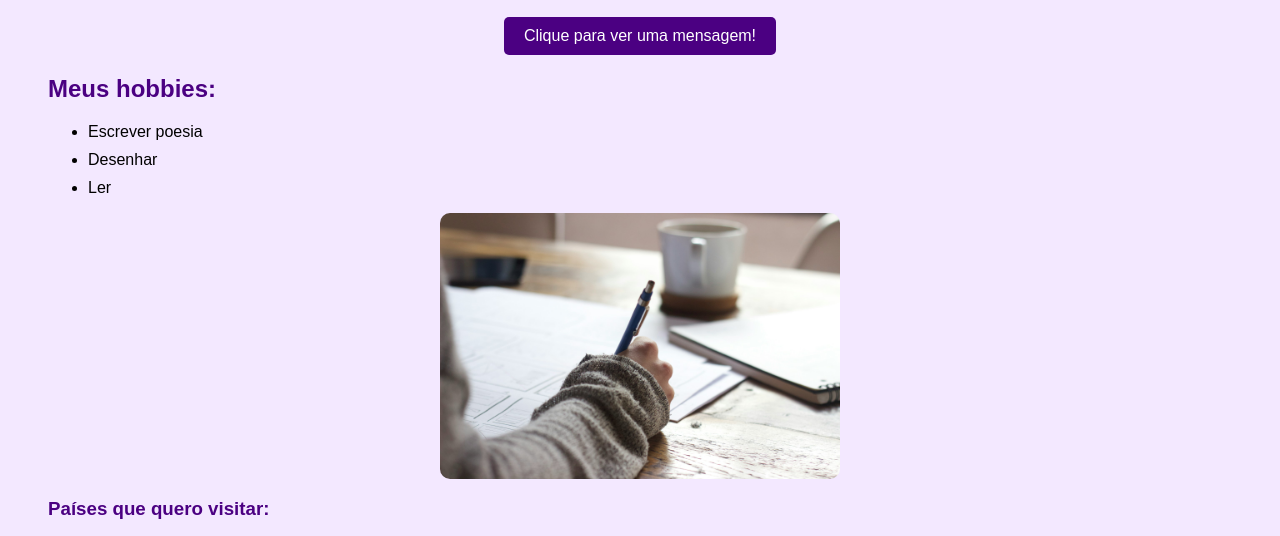
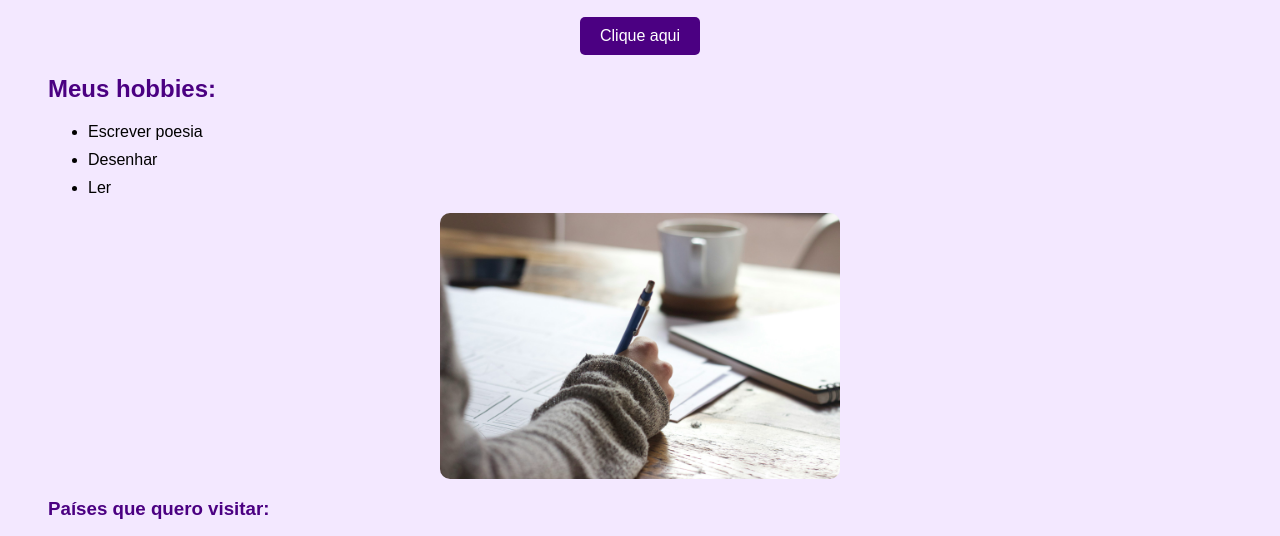
Before and after one commit to memariaeduarda/Trabalho_HTML_CSS_JS, a plain HTML site: page index.html in a window 1280 px wide. Shown: the part 194-730 px from the top of the page. Drawn offline with Linux system fonts and the light colour scheme; files whose address does not match are found by name.

Commit message:
Atualizar o index.html

```diff
--- a/index.html
+++ b/index.html
@@ -12,7 +12,7 @@
     Olá, me chamo Maria Eduarda, tenho 20 anos e sou de São Paulo-SP. Atualmente estou cursando Pedagogia e Análise e Desenvolvimento de Sistemas (ADS). Gosto de aprender idiomas, escrevo poesia no meu tempo livre, também leio, às vezes desenho e aproveito o dia ao lado de quem amo!
   </p>
     <div class="mensagem-container">
-    <button onclick="mostrarMensagem()">Clique para ver uma mensagem!</button>
+ <button onclick="mostrarMensagem()">Clique aqui</button>
     <p id="mensagem"></p>
   </div>
   <h2>Meus hobbies:</h2>
```
